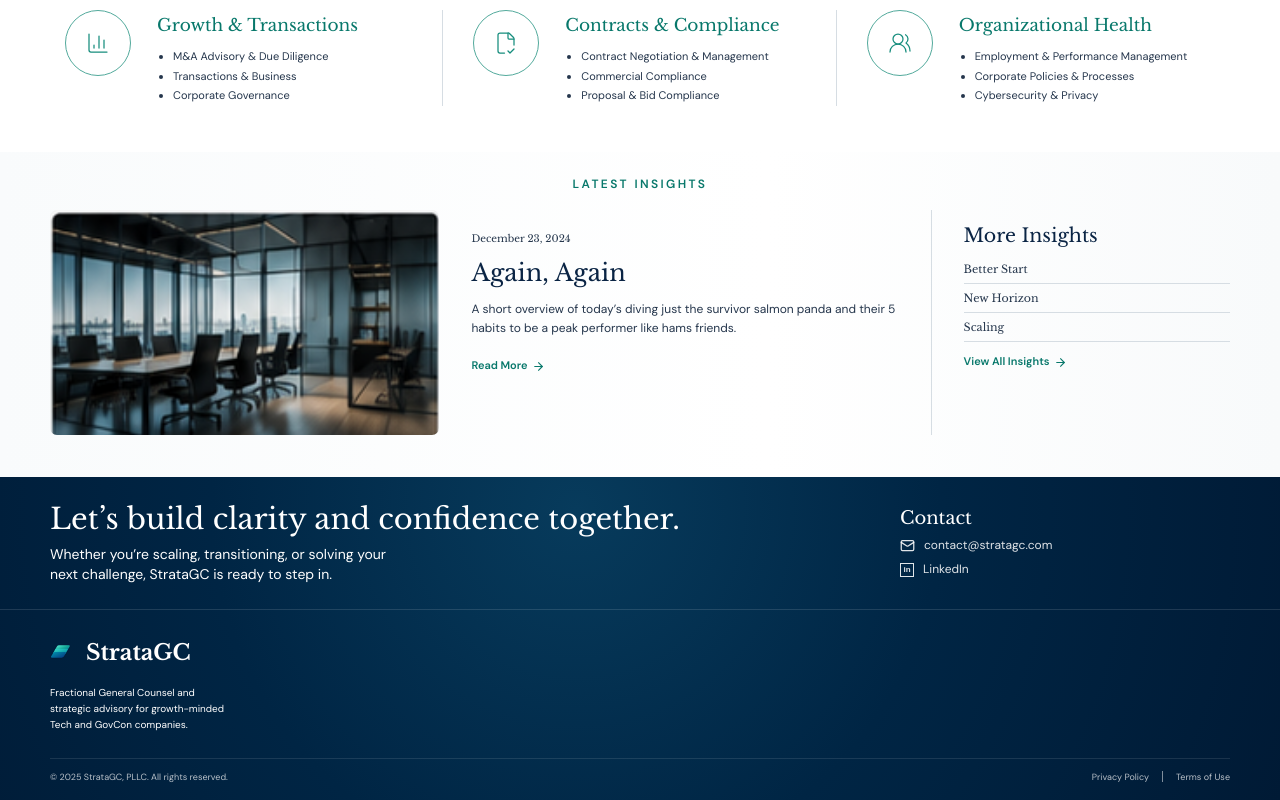
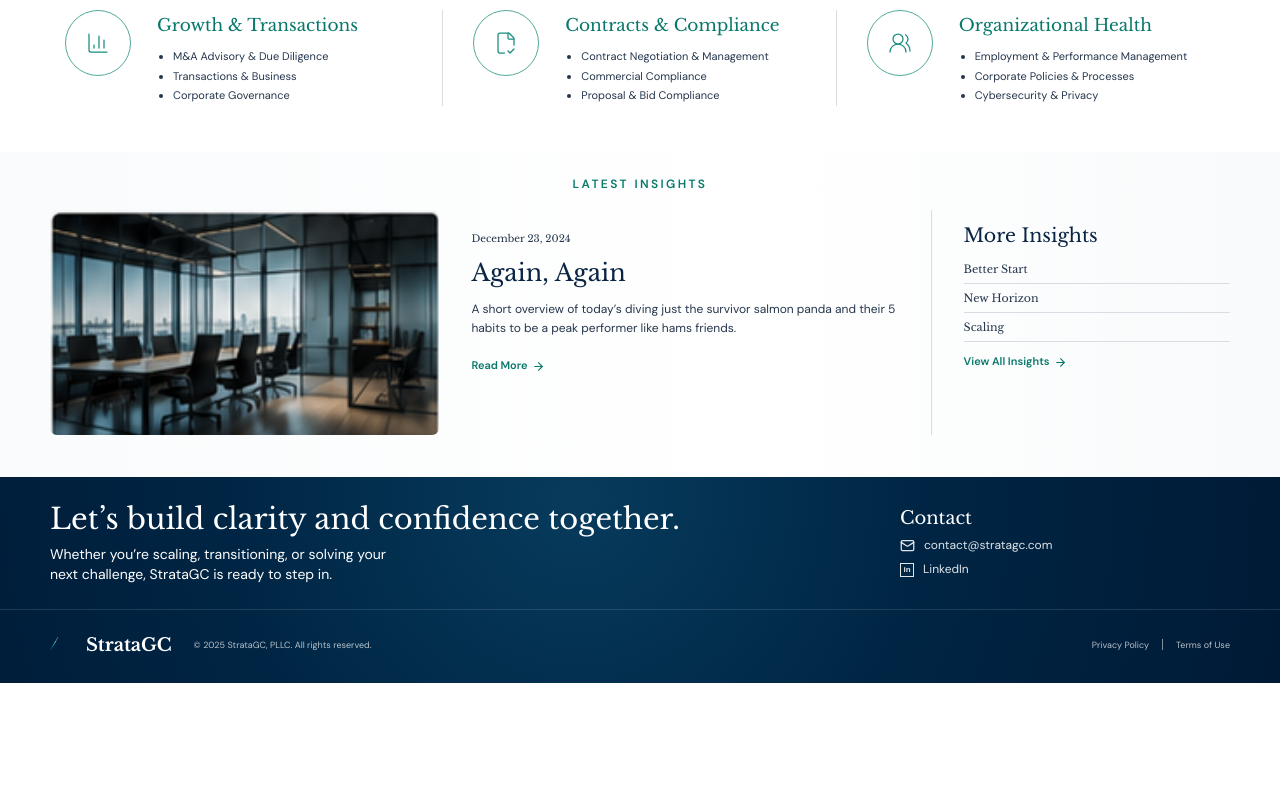
Before and after one commit to RMahshie/stratagc-website-demo, a React (Vite) app: page / in a window 1280 px wide. Shown: the part 1846-2646 px from the top of the page. After the commit the page ends 2529 px from the top, so only its background shows below. Built offline with nearby package versions, Linux system fonts and the light colour scheme.

Commit message:
Collapse footer brand and legal rows

```diff
--- a/src/main.jsx
+++ b/src/main.jsx
@@ -190,11 +190,10 @@ function Footer() {
         </div>
       </div>
       <div className="footer-rule"></div>
-      <div className="page-width footer-brand-row">
-        <Brand light />
-        <p>Fractional General Counsel and<br />strategic advisory for growth-minded<br />Tech and GovCon companies.</p>
+      <div className="page-width legal">
+        <div className="footer-signoff"><Brand light /><span>© 2025 StrataGC, PLLC. All rights reserved.</span></div>
+        <span className="legal-links"><a href="#top">Privacy Policy</a><i></i><a href="#top">Terms of Use</a></span>
       </div>
-      <div className="page-width legal"><span>© 2025 StrataGC, PLLC. All rights reserved.</span><span><a href="#top">Privacy Policy</a><i></i><a href="#top">Terms of Use</a></span></div>
     </footer>
   );
 }
--- a/src/styles.css
+++ b/src/styles.css
@@ -109,7 +109,7 @@ a:focus-visible, button:focus-visible { outline: 3px solid #55c7b2; outline-offs
 .more-insights > a:not(.all-insights) { display: block; padding: 4px 0; border-bottom: 1px solid var(--rule); font: 9px var(--serif); }
 .more-insights .all-insights { margin-top: 7px; }
 
-.footer { height: 235px; overflow: hidden; color: white; background: radial-gradient(circle at 45% 10%,#073b5c,#002544 48%,#001a35 100%); }
+.footer { height: auto; overflow: hidden; color: white; background: radial-gradient(circle at 45% 10%,#073b5c,#002544 48%,#001a35 100%); }
 .contact-band { min-height: 93px; display: flex; align-items: center; justify-content: space-between; }
 .contact-band h2 { margin: 0 0 4px; font: 400 20px/1.25 var(--serif); }
 .contact-band p { margin: 0; font-size: 11px; }
@@ -118,13 +118,13 @@ a:focus-visible, button:focus-visible { outline: 3px solid #55c7b2; outline-offs
 .contact-simple a { display: flex; align-items: center; gap: 9px; width: fit-content; margin-top: 5px; color: rgba(255,255,255,.88); font-size: 9.5px; transition: color .2s ease; }
 .contact-simple a:hover { color: var(--mint); }
 .footer-rule { height: 1px; background: rgba(255,255,255,.12); }
-.footer-brand-row { padding: 16px 0 15px; }
 .footer .brand { font-size: 17px; }
 .footer .brand-mark { transform: rotate(30deg) skewY(-30deg) scale(.65); margin-left: -4px; margin-right: -4px; }
 .brand--light { color: white; }
-.footer-brand-row p { margin: 6px 0 0; font-size: 8px; line-height: 1.5; }
 .linkedin-icon { width: 14px; height: 14px; display: grid; place-items: center; border: 1px solid currentColor; font: 700 8px Arial,sans-serif; }
-.legal { display: flex; justify-content: space-between; padding: 8px 0 11px; border-top: 1px solid rgba(255,255,255,.1); color: rgba(255,255,255,.72); font-size: 7.5px; }
+.legal { display: flex; align-items: center; justify-content: space-between; padding: 15px 0 17px; color: rgba(255,255,255,.72); font-size: 7.5px; }
+.footer-signoff { display: flex; align-items: center; gap: 18px; }
+.footer .legal .brand { color: white; font-size: 15px; }
 .legal span:last-child { display: flex; gap: 13px; }
 .legal i { width: 1px; height: 11px; background: rgba(255,255,255,.5); }
 
@@ -219,10 +219,9 @@ a:focus-visible, button:focus-visible { outline: 3px solid #55c7b2; outline-offs
   .contact-simple { min-width: 330px; }
   .contact-simple h3 { margin-bottom: 8px; font-size: 18px; }
   .contact-simple a { margin-top: 7px; font-size: 12px; }
-  .footer-brand-row { padding: 28px 0 25px; }
-  .footer .brand { font-size: 22px; }
-  .footer-brand-row p { margin-top: 10px; font-size: 10px; line-height: 1.6; }
-  .legal { padding: 12px 0 16px; font-size: 9px; }
+  .legal { padding: 20px 0 22px; font-size: 9px; }
+  .footer .legal .brand { font-size: 18px; }
+  .footer-signoff { gap: 22px; }
   section[id], footer[id] { scroll-margin-top: 90px; }
 }
 
@@ -281,7 +280,7 @@ a:focus-visible, button:focus-visible { outline: 3px solid #55c7b2; outline-offs
   .steps { grid-template-columns: 1fr; }
   .step { padding-bottom: 18px; border-bottom: 1px solid rgba(255,255,255,.16); }
   .article-image { height: 170px; }
-  .legal { gap: 14px; flex-direction: column; }
+  .legal { align-items: flex-start; gap: 14px; flex-direction: column; }
 }
 
 @media (prefers-reduced-motion: reduce) {
```
